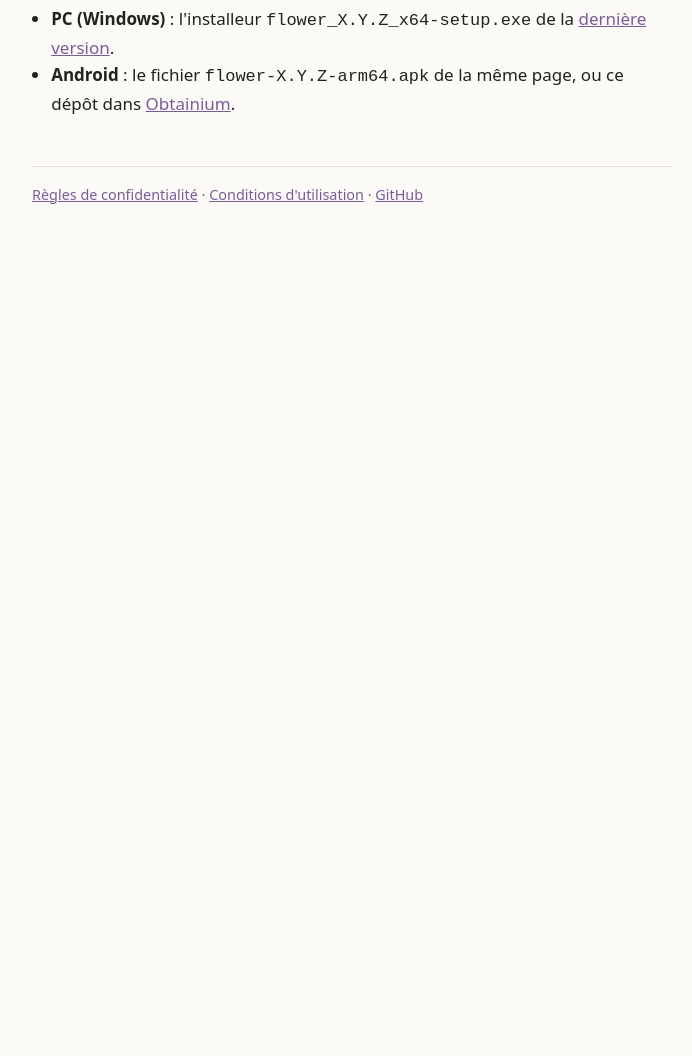
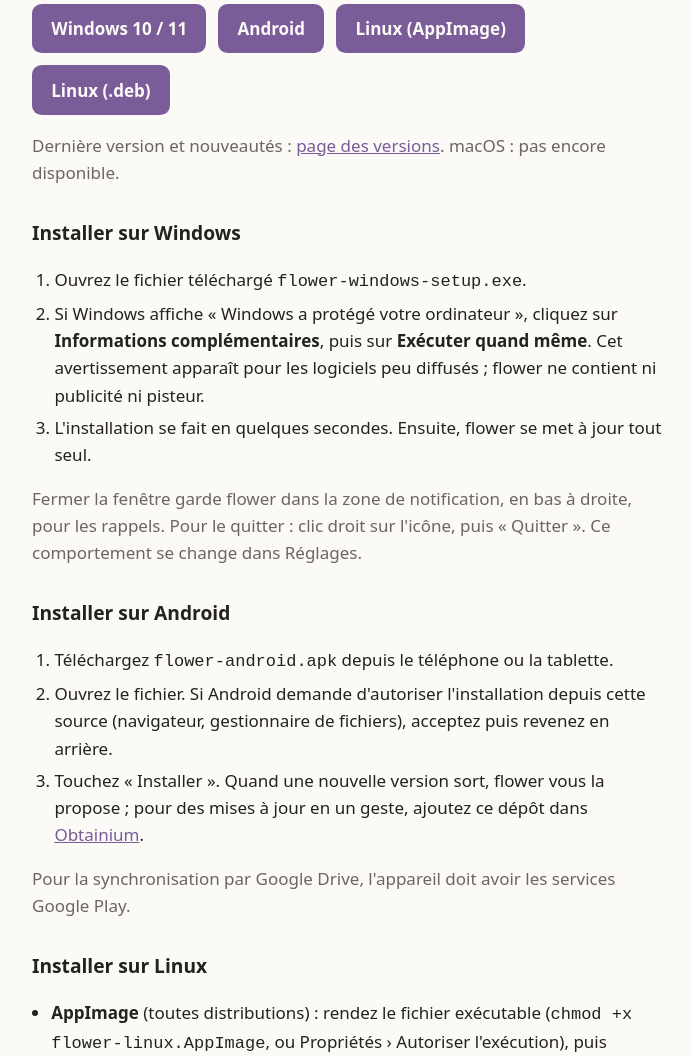
Before and after one commit to BianchiTristan/flower-releases, a plain HTML site: page docs/index.html in a window 1280 px wide. Shown: the part 434-1490 px from the top of the page, without its empty margins (288-980 px from the left). Before the commit the page ends 800 px from the top, so only its background shows below. Drawn offline with Linux system fonts and the light colour scheme.

Commit message:
Page de téléchargement : liens directs et étapes d'installation (#2)
Boutons vers releases/latest/download/<nom fixe> (Windows, Android,
Linux), étapes SmartScreen et APK, macOS indiqué comme non disponible.


Claude-Session: https://claude.ai/code/session_01Nk5vh8Q3S26c3QQZwLyhhh

Co-authored-by: Claude <noreply@anthropic.com>

```diff
--- a/docs/index.html
+++ b/docs/index.html
@@ -16,9 +16,34 @@
 <p>flower fonctionne entièrement en local, sans compte et sans serveur. Si vous le souhaitez, vous pouvez synchroniser vos appareils par <strong>votre propre Google Drive</strong> : les données y sont chiffrées sur l'appareil, avec une phrase secrète que vous seul connaissez, avant d'être envoyées.</p>
 
 <h2>Télécharger</h2>
+<p class="buttons">
+<a class="btn" href="https://github.com/BianchiTristan/flower-releases/releases/latest/download/flower-windows-setup.exe">Windows 10 / 11</a>
+<a class="btn" href="https://github.com/BianchiTristan/flower-releases/releases/latest/download/flower-android.apk">Android</a>
+<a class="btn" href="https://github.com/BianchiTristan/flower-releases/releases/latest/download/flower-linux.AppImage">Linux (AppImage)</a>
+<a class="btn" href="https://github.com/BianchiTristan/flower-releases/releases/latest/download/flower-linux.deb">Linux (.deb)</a>
+</p>
+<p class="muted">Dernière version et nouveautés : <a href="https://github.com/BianchiTristan/flower-releases/releases/latest">page des versions</a>. macOS : pas encore disponible.</p>
+
+<h2>Installer sur Windows</h2>
+<ol>
+<li>Ouvrez le fichier téléchargé <code>flower-windows-setup.exe</code>.</li>
+<li>Si Windows affiche « Windows a protégé votre ordinateur », cliquez sur <strong>Informations complémentaires</strong>, puis sur <strong>Exécuter quand même</strong>. Cet avertissement apparaît pour les logiciels peu diffusés ; flower ne contient ni publicité ni pisteur.</li>
+<li>L'installation se fait en quelques secondes. Ensuite, flower se met à jour tout seul.</li>
+</ol>
+<p class="muted">Fermer la fenêtre garde flower dans la zone de notification, en bas à droite, pour les rappels. Pour le quitter : clic droit sur l'icône, puis « Quitter ». Ce comportement se change dans Réglages.</p>
+
+<h2>Installer sur Android</h2>
+<ol>
+<li>Téléchargez <code>flower-android.apk</code> depuis le téléphone ou la tablette.</li>
+<li>Ouvrez le fichier. Si Android demande d'autoriser l'installation depuis cette source (navigateur, gestionnaire de fichiers), acceptez puis revenez en arrière.</li>
+<li>Touchez « Installer ». Quand une nouvelle version sort, flower vous la propose ; pour des mises à jour en un geste, ajoutez ce dépôt dans <a href="https://github.com/ImranR98/Obtainium">Obtainium</a>.</li>
+</ol>
+<p class="muted">Pour la synchronisation par Google Drive, l'appareil doit avoir les services Google Play.</p>
+
+<h2>Installer sur Linux</h2>
 <ul>
-<li><strong>PC (Windows)</strong> : l'installeur <code>flower_X.Y.Z_x64-setup.exe</code> de la <a href="https://github.com/BianchiTristan/flower-releases/releases/latest">dernière version</a>.</li>
-<li><strong>Android</strong> : le fichier <code>flower-X.Y.Z-arm64.apk</code> de la même page, ou ce dépôt dans <a href="https://github.com/ImranR98/Obtainium">Obtainium</a>.</li>
+<li><strong>AppImage</strong> (toutes distributions) : rendez le fichier exécutable (<code>chmod +x flower-linux.AppImage</code>, ou Propriétés › Autoriser l'exécution), puis double-cliquez dessus.</li>
+<li><strong>.deb</strong> (Ubuntu, Debian, Mint) : double-cliquez sur le fichier, ou <code>sudo apt install ./flower-linux.deb</code>.</li>
 </ul>
 
 <footer>
--- a/docs/style.css
+++ b/docs/style.css
@@ -9,3 +9,8 @@ p.lead, .muted { color: var(--muted); }
 a { color: var(--accent); }
 ul { padding-left: 1.2rem; }
 footer { margin-top: 3rem; padding-top: 1rem; border-top: 1px solid var(--line); color: var(--muted); font-size: .9rem; }
+.buttons { display: flex; flex-wrap: wrap; gap: .75rem; margin: 1rem 0; }
+.btn { display: inline-block; padding: .7rem 1.2rem; border-radius: .6rem; background: var(--accent); color: var(--bg); font-weight: 600; text-decoration: none; }
+.btn:hover { opacity: .9; }
+ol { padding-left: 1.4rem; }
+li { margin: .3rem 0; }
```
Also changed, not shown: 1 other file.
